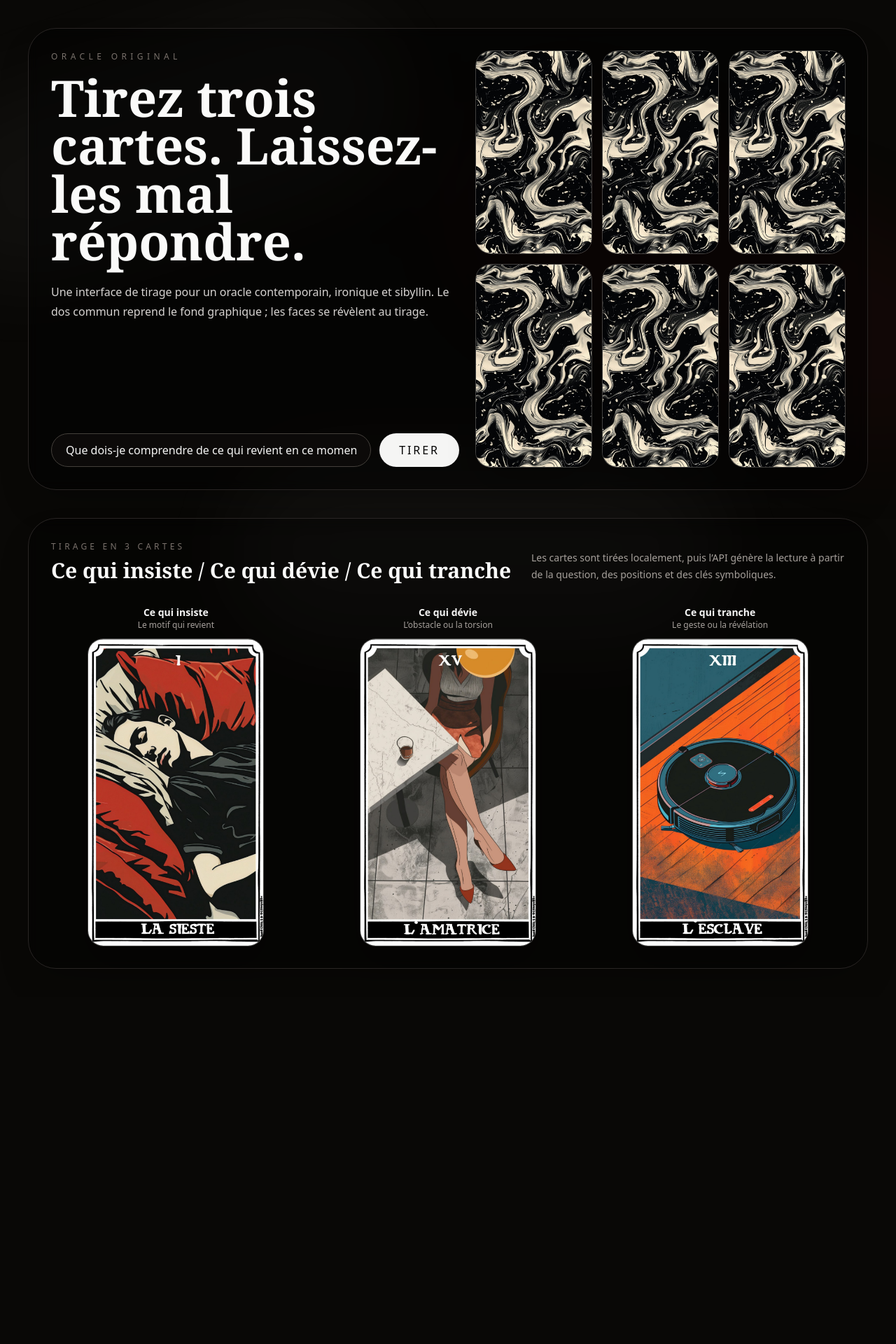
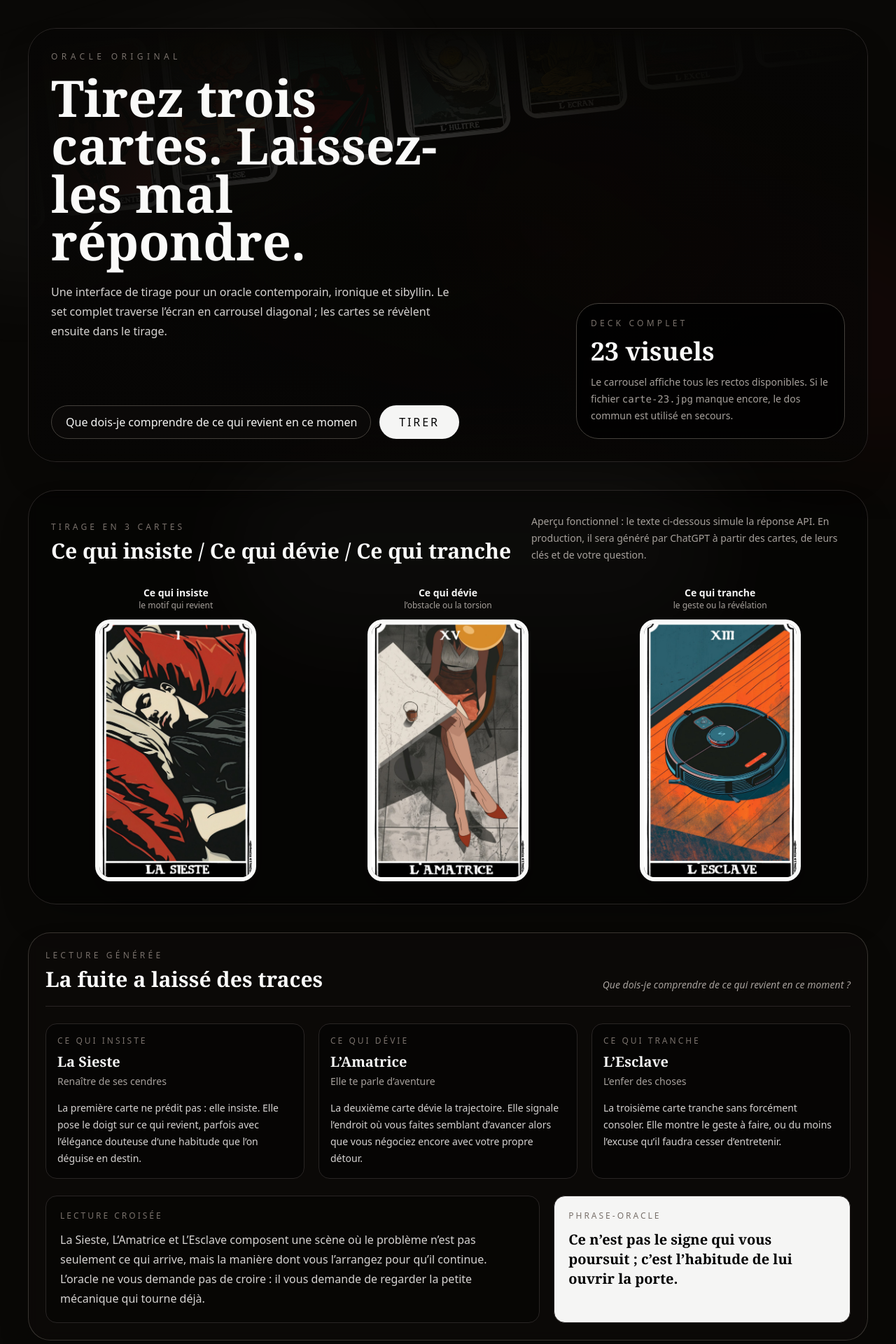
Before and after one commit to mathieu669/oracle-tarot, a React (Vite) app: page / in a window 1280 px wide. Shown: the top 1920 px of the page at 70% size. Before the commit the page ends 1424 px from the top, so only its background shows below. Built offline with nearby package versions, Linux system fonts and the light colour scheme.

Commit message:
Update App.jsx

```diff
--- a/src/App.jsx
+++ b/src/App.jsx
@@ -1,61 +1,102 @@
 import React, { useMemo, useState } from "react";
-import { AnimatePresence, motion } from "framer-motion";
-import { deck, positions } from "./cards.js";
+import { motion, AnimatePresence } from "framer-motion";
 
-const delay = (duration) => new Promise((resolve) => setTimeout(resolve, duration));
+const deck = [
+  { number: 1, roman: "I", name: "La Sieste", key: "Renaître de ses cendres", imageFace: "/images/cards/la-sieste.jpg" },
+  { number: 2, roman: "II", name: "L’Ex.", key: "Celle qui tourne et se retourne", imageFace: "/images/cards/l-ex.jpg" },
+  { number: 3, roman: "III", name: "La Bintang", key: "Tout travail mérite sa bière", imageFace: "/images/cards/la-bintang.jpg" },
+  { number: 4, roman: "IV", name: "La Tangente", key: "La prendre ou se laisser prendre", imageFace: "/images/cards/la-tangente.jpg" },
+  { number: 5, roman: "V", name: "Le Russe", key: "Bien le choisir ou le voir venir", imageFace: "/images/cards/le-russe.jpg" },
+  { number: 6, roman: "VI", name: "La Virée", key: "Sans ordonnance", imageFace: "/images/cards/la-viree.jpg" },
+  { number: 7, roman: "VII", name: "L’Huître", key: "L’ouvrir ou la fermer", imageFace: "/images/cards/l-huitre.jpg" },
+  { number: 8, roman: "VIII", name: "L’Écran", key: "Il montre ce que l’on regarde", imageFace: "/images/cards/l-ecran.jpg" },
+  { number: 9, roman: "IX", name: "L’Excel", key: "Tout le monde ne voit pas le tableau", imageFace: "/images/cards/l-excel.jpg" },
+  { number: 10, roman: "X", name: "L’App.", key: "Encore une", imageFace: "/images/cards/l-app.jpg" },
+  { number: 11, roman: "XI", name: "L’Excipient", key: "Défait notoire", imageFace: "/images/cards/l-excipient.jpg" },
+  { number: 12, roman: "XII", name: "La Loge", key: "Se perdre à l’abri", imageFace: "/images/cards/la-loge.jpg" },
+  { number: 13, roman: "XIII", name: "L’Esclave", key: "L’enfer des choses", imageFace: "/images/cards/l-esclave.jpg" },
+  { number: 14, roman: "XIV", name: "Le Noah", key: "Saga Africa", imageFace: "/images/cards/le-noah.jpg" },
+  { number: 15, roman: "XV", name: "L’Amatrice", key: "Elle te parle d’aventure", imageFace: "/images/cards/l-amatrice.jpg" },
+  { number: 16, roman: "XVI", name: "Le Kayak", key: "Fluctuat nec mergitur", imageFace: "/images/cards/le-kayak.jpg" },
+  { number: 17, roman: "XVII", name: "Le Connard", key: "Mâle accompagné", imageFace: "/images/cards/le-connard.jpg" },
+  { number: 18, roman: "XVIII", name: "De La Sarthe", key: "Habitudes sans modération", imageFace: "/images/cards/de-la-sarthe.jpg" },
+  { number: 19, roman: "XIX", name: "La Bambou", key: "Trouver ses cabanes", imageFace: "/images/cards/la-bambou.jpg" },
+  { number: 20, roman: "XX", name: "Anophelinae", key: "Il suce ton sang", imageFace: "/images/cards/anophelinae.jpg" },
+  { number: 21, roman: "XXI", name: "La Flasque", key: "Le diable l’emporte toujours", imageFace: "/images/cards/la-flasque.jpg" },
+  { number: 22, roman: "XXII", name: "La Petite Merde", key: "Majeur en la mineur", imageFace: "/images/cards/la-petite-merde.jpg" },
+  { number: 23, roman: "XXIII", name: "La Carte 23", key: "Clé à définir", imageFace: "/images/cards/carte-23.jpg", optional: true }
+];
+
+const carouselCards = [...deck, ...deck];
+
+const positions = [
+  { label: "Ce qui insiste", detail: "le motif qui revient" },
+  { label: "Ce qui dévie", detail: "l’obstacle ou la torsion" },
+  { label: "Ce qui tranche", detail: "le geste ou la révélation" }
+];
 
 function randomDraw() {
-  const copy = [...deck];
+  const playableDeck = deck.filter((card) => !card.optional);
+  const copy = [...playableDeck];
   const result = [];
-
   while (result.length < 3) {
     const index = Math.floor(Math.random() * copy.length);
     result.push(copy.splice(index, 1)[0]);
   }
-
   return result;
 }
 
-function buildCardsForApi(cards) {
-  return cards.map((card, index) => ({
-    number: card.number,
-    roman: card.roman,
-    name: card.name,
-    key: card.key,
-    tags: card.tags,
-    promptHint: card.promptHint,
-    position: positions[index].label,
-    positionMeaning: positions[index].meaning
-  }));
-}
-
-function CardBack({ small = false }) {
+function CardBack() {
   return (
-    <div className="relative h-full w-full overflow-hidden rounded-[1.35rem] bg-black shadow-2xl ring-1 ring-stone-100/25">
+    <div className="relative h-full w-full overflow-hidden rounded-[1.35rem] border-[6px] border-stone-50 bg-black shadow-2xl">
       <img
         src="/images/cards/fond-graphique.jpg"
         alt="Dos de carte"
         className="h-full w-full object-cover"
-        draggable="false"
       />
-      {!small && (
-        <div className="absolute inset-x-5 bottom-5 border-t border-stone-100/65 pt-3 text-center text-[10px] uppercase tracking-[0.35em] text-stone-100/90">
-          Oracle
-        </div>
-      )}
     </div>
   );
 }
 
 function CardFace({ card }) {
   return (
-    <div className="relative h-full w-full overflow-hidden rounded-[1.35rem] bg-black shadow-2xl ring-1 ring-stone-100/25">
+    <div className="relative h-full w-full overflow-hidden rounded-[1.35rem] border-[6px] border-stone-50 bg-black shadow-2xl">
       <img
         src={card.imageFace}
         alt={card.name}
-        className="h-full w-full object-contain"
-        draggable="false"
+        className="h-full w-full object-cover"
+        onError={(event) => {
+          event.currentTarget.src = "/images/cards/fond-graphique.jpg";
+        }}
       />
+    </div>
+  );
+}
+
+function DiagonalCarousel() {
+  return (
+    <div className="pointer-events-none absolute inset-0 overflow-hidden rounded-[2.5rem] opacity-70">
+      <div className="absolute left-[-18%] top-[-18%] h-[140%] w-[145%] rotate-[-12deg]">
+        <motion.div
+          className="flex w-max gap-5"
+          animate={{ x: [0, -1750] }}
+          transition={{ duration: 48, repeat: Infinity, ease: "linear" }}
+        >
+          {carouselCards.map((card, index) => (
+            <motion.div
+              key={`${card.name}-${index}`}
+              className="aspect-[2/3.25] w-[118px] shrink-0 rotate-[6deg] md:w-[150px]"
+              initial={{ y: index % 2 === 0 ? 0 : 36 }}
+              animate={{ y: index % 2 === 0 ? [0, 18, 0] : [36, 18, 36] }}
+              transition={{ duration: 9, repeat: Infinity, ease: "easeInOut", delay: (index % 7) * 0.2 }}
+            >
+              <CardFace card={card} />
+            </motion.div>
+          ))}
+        </motion.div>
+      </div>
+      <div className="absolute inset-0 bg-gradient-to-r from-[#090806] via-[#090806]/55 to-[#090806]" />
+      <div className="absolute inset-0 bg-gradient-to-b from-[#090806] via-transparent to-[#090806]" />
     </div>
   );
 }
@@ -73,61 +114,23 @@ function CardSlot({ card, index, revealed }) {
         <p className="text-sm font-semibold text-stone-100">{positions[index].label}</p>
         <p className="text-xs text-stone-400">{positions[index].detail}</p>
       </div>
-
-      <div className="mx-auto aspect-[826/1446] w-full max-w-[250px] [perspective:1000px]">
+      <div className="mx-auto aspect-[2/3.25] w-full max-w-[230px] [perspective:1000px]">
         <motion.div
           className="relative h-full w-full [transform-style:preserve-3d]"
           animate={{ rotateY: revealed ? 180 : 0 }}
           transition={{ duration: 0.7, ease: "easeInOut" }}
         >
-          <div className="absolute inset-0 [backface-visibility:hidden]">
-            <CardBack />
-          </div>
-          <div className="absolute inset-0 [backface-visibility:hidden] [transform:rotateY(180deg)]">
-            <CardFace card={card} />
-          </div>
+          <div className="absolute inset-0 [backface-visibility:hidden]"><CardBack /></div>
+          <div className="absolute inset-0 [backface-visibility:hidden] [transform:rotateY(180deg)]"><CardFace card={card} /></div>
         </motion.div>
       </div>
     </motion.div>
   );
 }
 
-function LoadingReading() {
-  return (
-    <motion.section
-      initial={{ opacity: 0, y: 16 }}
-      animate={{ opacity: 1, y: 0 }}
-      className="mt-10 rounded-[2rem] border border-stone-700/80 bg-stone-950/75 p-6 shadow-2xl backdrop-blur"
-    >
-      <p className="text-xs uppercase tracking-[0.35em] text-stone-500">lecture en cours</p>
-      <div className="mt-5 space-y-3">
-        <div className="h-5 w-2/3 animate-pulse rounded-full bg-stone-800" />
-        <div className="h-4 w-full animate-pulse rounded-full bg-stone-800" />
-        <div className="h-4 w-5/6 animate-pulse rounded-full bg-stone-800" />
-        <div className="h-4 w-4/6 animate-pulse rounded-full bg-stone-800" />
-      </div>
-    </motion.section>
-  );
-}
-
-function ErrorMessage({ message }) {
-  if (!message) return null;
-
-  return (
-    <motion.section
-      initial={{ opacity: 0, y: 16 }}
-      animate={{ opacity: 1, y: 0 }}
-      className="mt-10 rounded-[2rem] border border-red-900/60 bg-red-950/25 p-6 text-red-100"
-    >
-      <p className="text-xs uppercase tracking-[0.35em] text-red-300/70">erreur</p>
-      <p className="mt-3 leading-7">{message}</p>
-    </motion.section>
-  );
-}
-
-function Reading({ reading, question }) {
-  if (!reading) return null;
-
+function Reading({ cards, question }) {
+  if (!cards.length) return null;
+  const [a, b, c] = cards;
   return (
     <motion.section
       initial={{ opacity: 0, y: 16 }}
@@ -137,90 +140,57 @@ function Reading({ reading, question }) {
       <div className="mb-6 flex flex-col gap-2 border-b border-stone-800 pb-5 md:flex-row md:items-end md:justify-between">
         <div>
           <p className="text-xs uppercase tracking-[0.35em] text-stone-500">lecture générée</p>
-          <h2 className="mt-2 font-serif text-3xl font-black text-stone-50">{reading.title}</h2>
+          <h2 className="mt-2 font-serif text-3xl font-black text-stone-50">La fuite a laissé des traces</h2>
         </div>
         <p className="max-w-md text-sm italic text-stone-400">{question || "Question silencieuse"}</p>
       </div>
 
       <div className="grid gap-5 md:grid-cols-3">
-        {reading.cards.map((card, index) => (
-          <article key={`${card.cardName}-${index}`} className="rounded-2xl border border-stone-800 bg-black/40 p-4">
-            <p className="text-xs uppercase tracking-[0.25em] text-stone-500">{card.position}</p>
-            <h3 className="mt-2 font-serif text-xl font-bold text-stone-100">{card.cardName}</h3>
+        {cards.map((card, index) => (
+          <div key={card.name} className="rounded-2xl border border-stone-800 bg-black/40 p-4">
+            <p className="text-xs uppercase tracking-[0.25em] text-stone-500">{positions[index].label}</p>
+            <h3 className="mt-2 font-serif text-xl font-bold text-stone-100">{card.name}</h3>
             <p className="mt-1 text-sm text-stone-400">{card.key}</p>
-            <p className="mt-4 text-sm leading-6 text-stone-300">{card.interpretation}</p>
-          </article>
+            <p className="mt-4 text-sm leading-6 text-stone-300">
+              {index === 0 && "La première carte ne prédit pas : elle insiste. Elle pose le doigt sur ce qui revient, parfois avec l’élégance douteuse d’une habitude que l’on déguise en destin."}
+              {index === 1 && "La deuxième carte dévie la trajectoire. Elle signale l’endroit où vous faites semblant d’avancer alors que vous négociez encore avec votre propre détour."}
+              {index === 2 && "La troisième carte tranche sans forcément consoler. Elle montre le geste à faire, ou du moins l’excuse qu’il faudra cesser d’entretenir."}
+            </p>
+          </div>
         ))}
       </div>
 
       <div className="mt-6 grid gap-5 md:grid-cols-[1.25fr_0.75fr]">
         <div className="rounded-2xl border border-stone-800 bg-black/35 p-5">
           <p className="text-xs uppercase tracking-[0.25em] text-stone-500">lecture croisée</p>
-          <p className="mt-3 leading-7 text-stone-300">{reading.crossReading}</p>
-
-          <p className="mt-6 text-xs uppercase tracking-[0.25em] text-stone-500">synthèse</p>
-          <p className="mt-3 leading-7 text-stone-300">{reading.synthesis}</p>
+          <p className="mt-3 leading-7 text-stone-300">
+            {a.name}, {b.name} et {c.name} composent une scène où le problème n’est pas seulement ce qui arrive, mais la manière dont vous l’arrangez pour qu’il continue. L’oracle ne vous demande pas de croire : il vous demande de regarder la petite mécanique qui tourne déjà.
+          </p>
         </div>
-
         <div className="rounded-2xl border border-stone-800 bg-stone-100 p-5 text-black">
           <p className="text-xs uppercase tracking-[0.25em] text-stone-500">phrase-oracle</p>
-          <p className="mt-3 font-serif text-xl font-black leading-7">{reading.oracleSentence}</p>
+          <p className="mt-3 font-serif text-xl font-black leading-7">Ce n’est pas le signe qui vous poursuit ; c’est l’habitude de lui ouvrir la porte.</p>
         </div>
       </div>
     </motion.section>
   );
 }
 
-export default function App() {
+export default function OraclePreview() {
   const initial = useMemo(() => [deck[0], deck[14], deck[12]], []);
   const [cards, setCards] = useState(initial);
   const [revealed, setRevealed] = useState(true);
   const [question, setQuestion] = useState("Que dois-je comprendre de ce qui revient en ce moment ?");
-  const [reading, setReading] = useState(null);
-  const [error, setError] = useState("");
-  const [isDrawing, setIsDrawing] = useState(false);
-  const [isGenerating, setIsGenerating] = useState(false);
+  const [loading, setLoading] = useState(false);
 
-  const draw = async () => {
-    if (isDrawing || isGenerating) return;
-
-    setReading(null);
-    setError("");
-    setIsDrawing(true);
+  const draw = () => {
     setRevealed(false);
-
-    await delay(650);
-
-    const nextCards = randomDraw();
-    setCards(nextCards);
-    setIsDrawing(false);
-    setRevealed(true);
-    setIsGenerating(true);
-
-    try {
-      const response = await fetch("/api/reading", {
-        method: "POST",
-        headers: {
-          "Content-Type": "application/json"
-        },
-        body: JSON.stringify({
-          question,
-          cards: buildCardsForApi(nextCards)
-        })
-      });
-
-      const data = await response.json();
-
-      if (!response.ok) {
-        throw new Error(data.error || "La lecture n’a pas pu être générée.");
-      }
-
-      setReading(data.reading);
-    } catch (err) {
-      setError(err.message || "La lecture n’a pas pu être générée.");
-    } finally {
-      setIsGenerating(false);
-    }
+    setLoading(true);
+    setTimeout(() => {
+      setCards(randomDraw());
+      setLoading(false);
+      setRevealed(true);
+    }, 650);
   };
 
   return (
@@ -232,47 +202,43 @@ export default function App() {
       </div>
 
       <section className="relative mx-auto max-w-7xl">
-        <header className="grid gap-6 rounded-[2.5rem] border border-stone-800 bg-black/45 p-6 shadow-2xl backdrop-blur md:grid-cols-[1.05fr_0.95fr] md:p-8">
-          <div className="flex flex-col justify-between gap-8">
+        <header className="relative grid min-h-[620px] gap-6 overflow-hidden rounded-[2.5rem] border border-stone-800 bg-black/45 p-6 shadow-2xl backdrop-blur md:grid-cols-[1.05fr_0.95fr] md:p-8">
+          <DiagonalCarousel />
+          <div className="relative z-10 flex flex-col justify-between gap-8">
             <div>
               <p className="mb-4 text-xs uppercase tracking-[0.45em] text-stone-500">Oracle original</p>
               <h1 className="max-w-2xl font-serif text-5xl font-black leading-[0.95] text-stone-50 md:text-7xl">
                 Tirez trois cartes. Laissez-les mal répondre.
               </h1>
               <p className="mt-6 max-w-xl text-base leading-7 text-stone-300">
-                Une interface de tirage pour un oracle contemporain, ironique et sibyllin. Le dos commun reprend le fond graphique ; les faces se révèlent au tirage.
+                Une interface de tirage pour un oracle contemporain, ironique et sibyllin. Le set complet traverse l’écran en carrousel diagonal ; les cartes se révèlent ensuite dans le tirage.
               </p>
             </div>
 
             <div className="grid gap-3 sm:grid-cols-[1fr_auto]">
               <input
                 value={question}
-                onChange={(event) => setQuestion(event.target.value)}
+                onChange={(e) => setQuestion(e.target.value)}
                 placeholder="Votre question"
-                className="h-12 rounded-full border border-stone-700 bg-stone-950 px-5 text-sm text-stone-100 outline-none placeholder:text-stone-600 focus:border-stone-300"
+                className="h-12 rounded-full border border-stone-700 bg-stone-950/90 px-5 text-sm text-stone-100 outline-none placeholder:text-stone-600 focus:border-stone-300"
               />
               <button
                 onClick={draw}
-                disabled={isDrawing || isGenerating}
-                className="h-12 rounded-full bg-stone-100 px-7 text-sm font-bold uppercase tracking-[0.18em] text-black transition hover:bg-white active:scale-[0.99] disabled:cursor-wait disabled:opacity-60"
+                className="h-12 rounded-full bg-stone-100 px-7 text-sm font-bold uppercase tracking-[0.18em] text-black transition hover:bg-white active:scale-[0.99]"
               >
-                {isDrawing ? "Tirage…" : isGenerating ? "Lecture…" : "Tirer"}
+                {loading ? "Tirage…" : "Tirer"}
               </button>
             </div>
           </div>
 
-          <div className="grid grid-cols-3 gap-3 md:gap-4">
-            {[0, 1, 2, 3, 4, 5].map((item) => (
-              <motion.div
-                key={item}
-                initial={{ opacity: 0, y: 20 }}
-                animate={{ opacity: 1, y: 0 }}
-                transition={{ delay: item * 0.04 }}
-                className="aspect-[826/1446] min-h-[155px]"
-              >
-                <CardBack small />
-              </motion.div>
-            ))}
+          <div className="relative z-10 hidden items-end justify-end md:flex">
+            <div className="max-w-sm rounded-[2rem] border border-stone-700 bg-black/65 p-5 backdrop-blur">
+              <p className="text-xs uppercase tracking-[0.35em] text-stone-500">deck complet</p>
+              <p className="mt-3 font-serif text-4xl font-black text-stone-50">23 visuels</p>
+              <p className="mt-3 text-sm leading-6 text-stone-400">
+                Le carrousel affiche tous les rectos disponibles. Si le fichier <span className="font-mono">carte-23.jpg</span> manque encore, le dos commun est utilisé en secours.
+              </p>
+            </div>
           </div>
         </header>
 
@@ -283,7 +249,7 @@ export default function App() {
               <h2 className="mt-2 font-serif text-3xl font-black text-stone-50">Ce qui insiste / Ce qui dévie / Ce qui tranche</h2>
             </div>
             <p className="max-w-md text-sm leading-6 text-stone-400">
-              Les cartes sont tirées localement, puis l’API génère la lecture à partir de la question, des positions et des clés symboliques.
+              Aperçu fonctionnel : le texte ci-dessous simule la réponse API. En production, il sera généré par ChatGPT à partir des cartes, de leurs clés et de votre question.
             </p>
           </div>
 
@@ -296,9 +262,7 @@ export default function App() {
           </div>
         </section>
 
-        {isGenerating && <LoadingReading />}
-        <ErrorMessage message={error} />
-        <Reading reading={reading} question={question} />
+        <Reading cards={cards} question={question} />
       </section>
     </main>
   );
```
